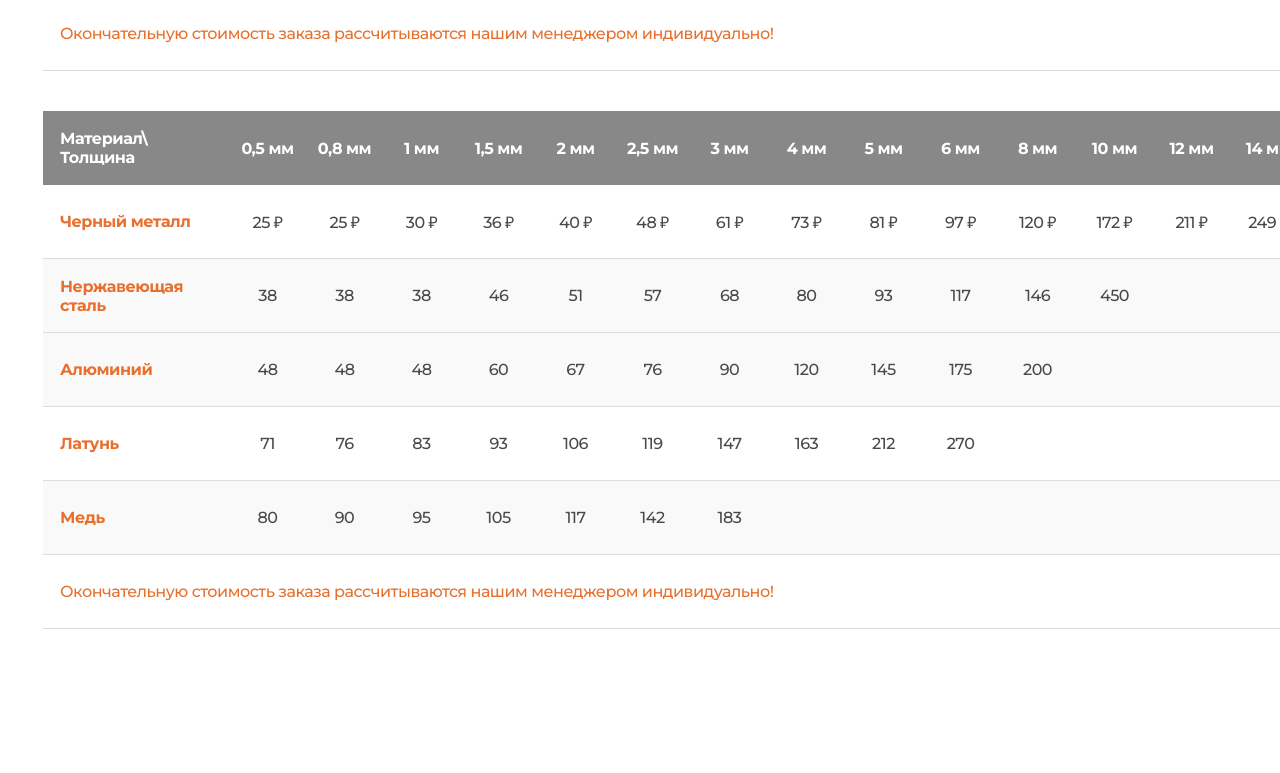
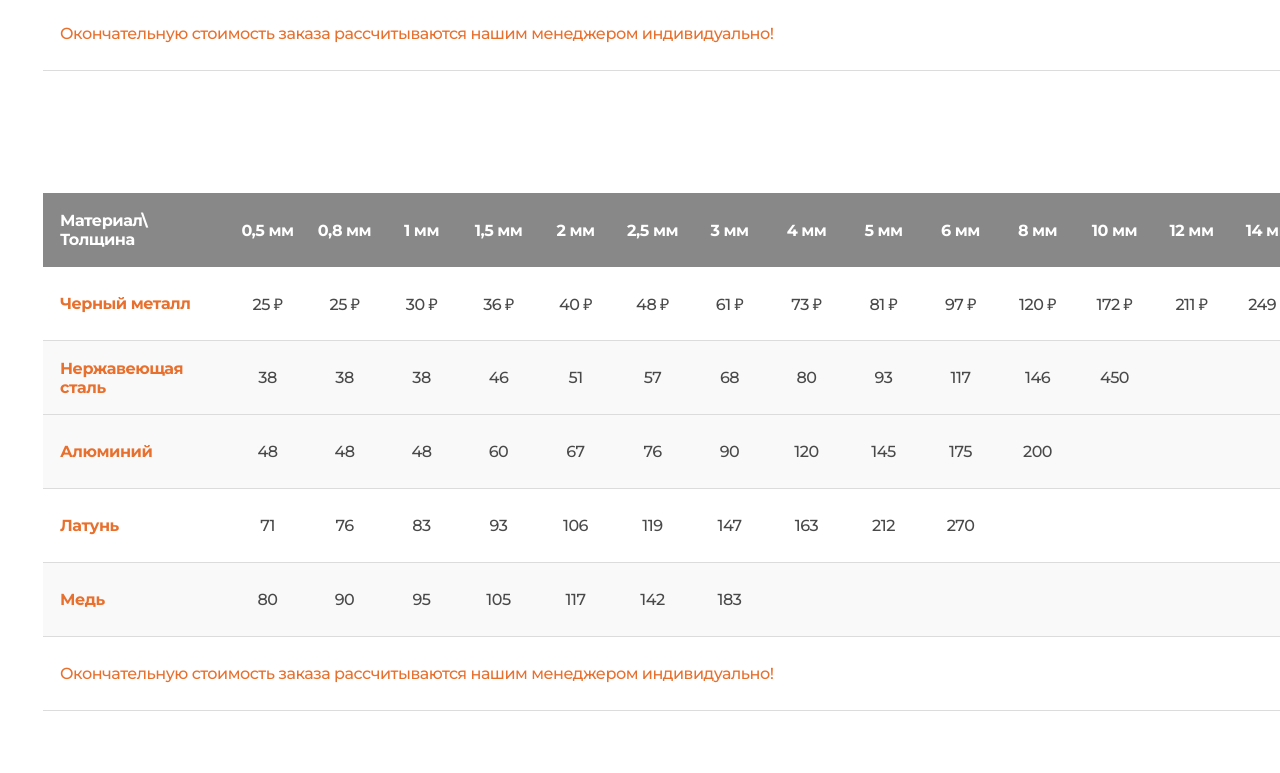
Before and after one commit to irrbis38/table-scroll, a website: page sources/src/pug/index.pug in a window 1280 px wide. Shown: the part 477-1250 px from the top of the page. Before the commit the page ends 1148 px from the top, so only its background shows below. Drawn offline with nearby package versions, Linux system fonts and the light colour scheme; files that its build step writes are made by us from their sources; files whose address does not match are found by name.

Commit message:
refactor: add padding-bottom to table, add gape between tables

```diff
--- a/sources/src/pug/index.pug
+++ b/sources/src/pug/index.pug
@@ -9,7 +9,7 @@ block page
         .table_scroll_art6__container
             .table_scroll_art6__wrapper
                 include ./blocks/_table
-
+    section.table_scroll_art6
         .table_scroll_art6__container.table_scroll_art6__container__rotate
             .table_scroll_art6__wrapper
                 include ./blocks/_table
--- a/sources/src/sass/blocks/_table_scroll_art6.scss
+++ b/sources/src/sass/blocks/_table_scroll_art6.scss
@@ -91,7 +91,7 @@
 .table_scroll_art6__table {
     // width: 100%;
     border-spacing: 0;
-    padding-bottom: 10px;
+    padding-bottom: 30px;
 
     th,
     td {
@@ -114,6 +114,8 @@
     }
 
     @include xs {
+        padding-bottom: 25px;
+
         th,
         td {
             height: 65px;
```
